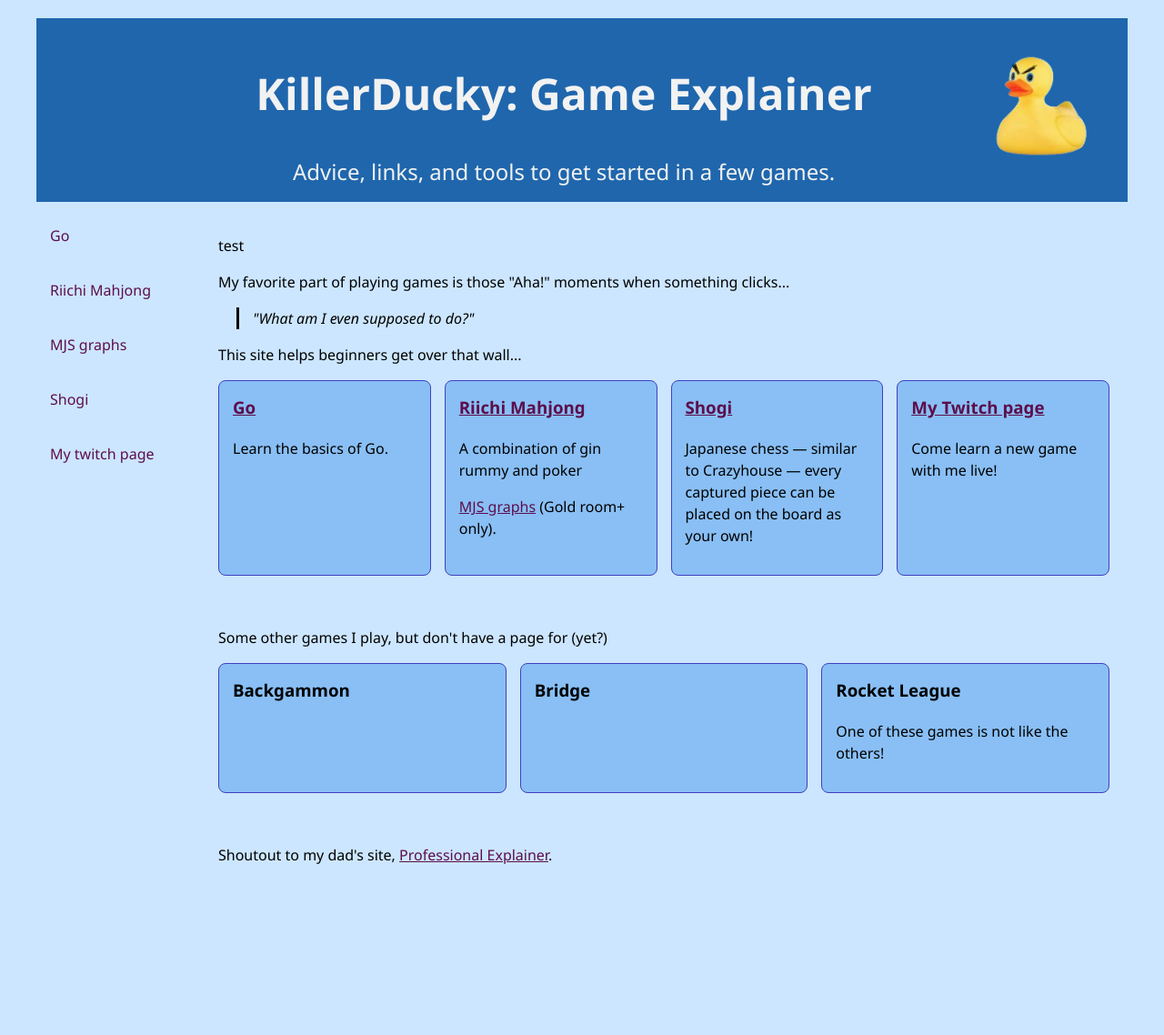
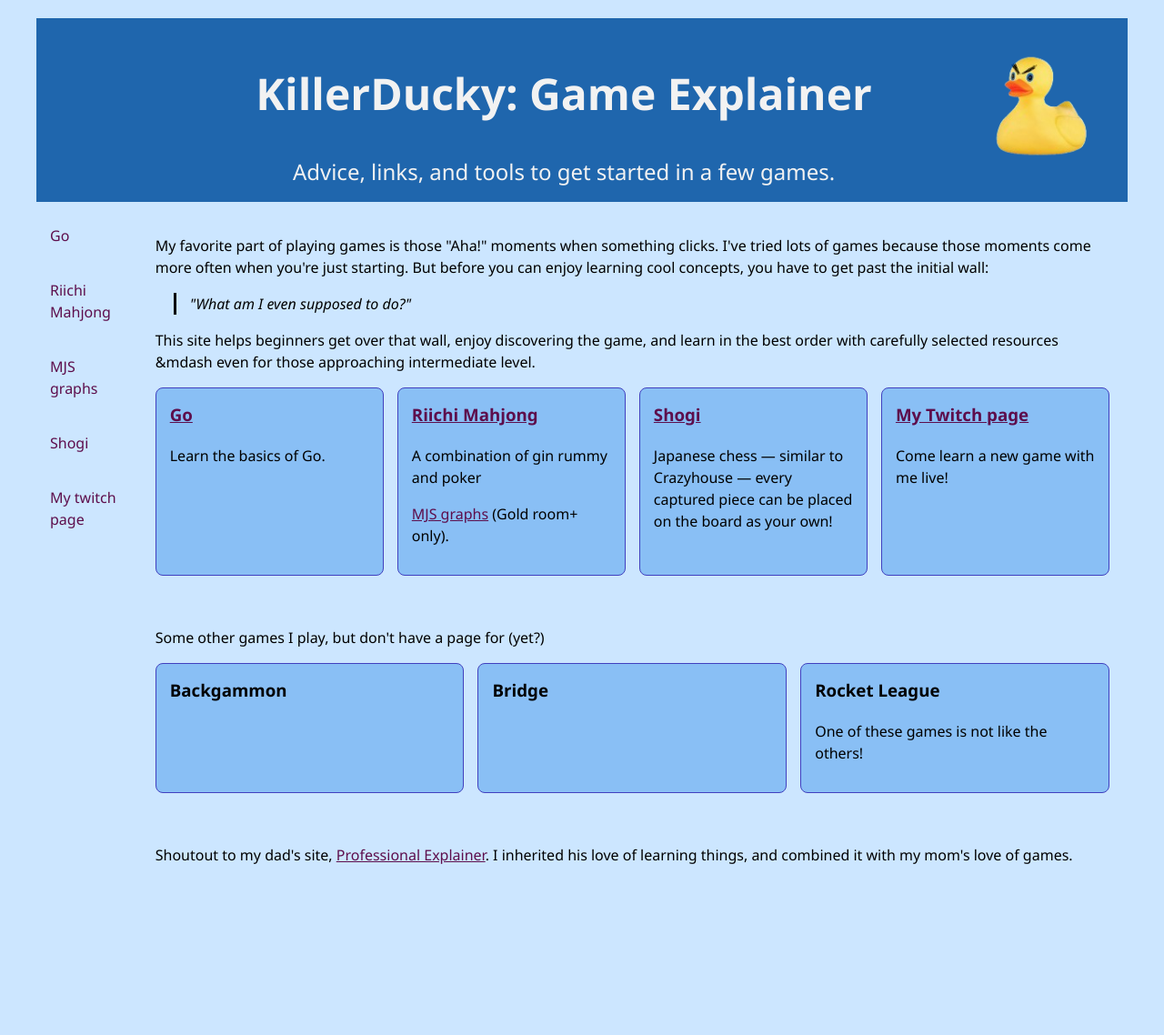
Before and after one commit to killerducky/killerducky_site, a Jekyll site: the page built from index.md, in a window 1280 px wide. Shown: the whole page at 91% size. Built offline with Jekyll 4.4.1, drawn with Linux system fonts in a browser that asks for light colours.

Commit message:
index.md cleanup

```diff
--- a/index.md
+++ b/index.md
@@ -3,18 +3,15 @@ layout: default
 title: Home
 ---
 
-test
-
 <p>
-My favorite part of playing games is those "Aha!" moments when something clicks...
+    My favorite part of playing games is those "Aha!" moments when something clicks. I've tried lots of games because those moments come more
+    often when you're just starting. But before you can enjoy learning cool concepts, you have to get past the initial wall:
 </p>
-
 <blockquote>"What am I even supposed to do?"</blockquote>
-
 <p>
-This site helps beginners get over that wall...
+    This site helps beginners get over that wall, enjoy discovering the game, and learn in the best order with carefully selected resources
+    &mdash even for those approaching intermediate level.
 </p>
-
 <div class="cards">
   <div class="card">
     <h3><a href="{{ site.url }}/go/intro">Go</a></h3>
@@ -55,5 +52,6 @@ This site helps beginners get over that wall...
   <p>
     Shoutout to my dad's site,
     <a href="https://professionalexplainer.com/pe_main_page.html">Professional Explainer</a>.
+    I inherited his love of learning things, and combined it with my mom's love of games.
   </p>
 </div>
```
